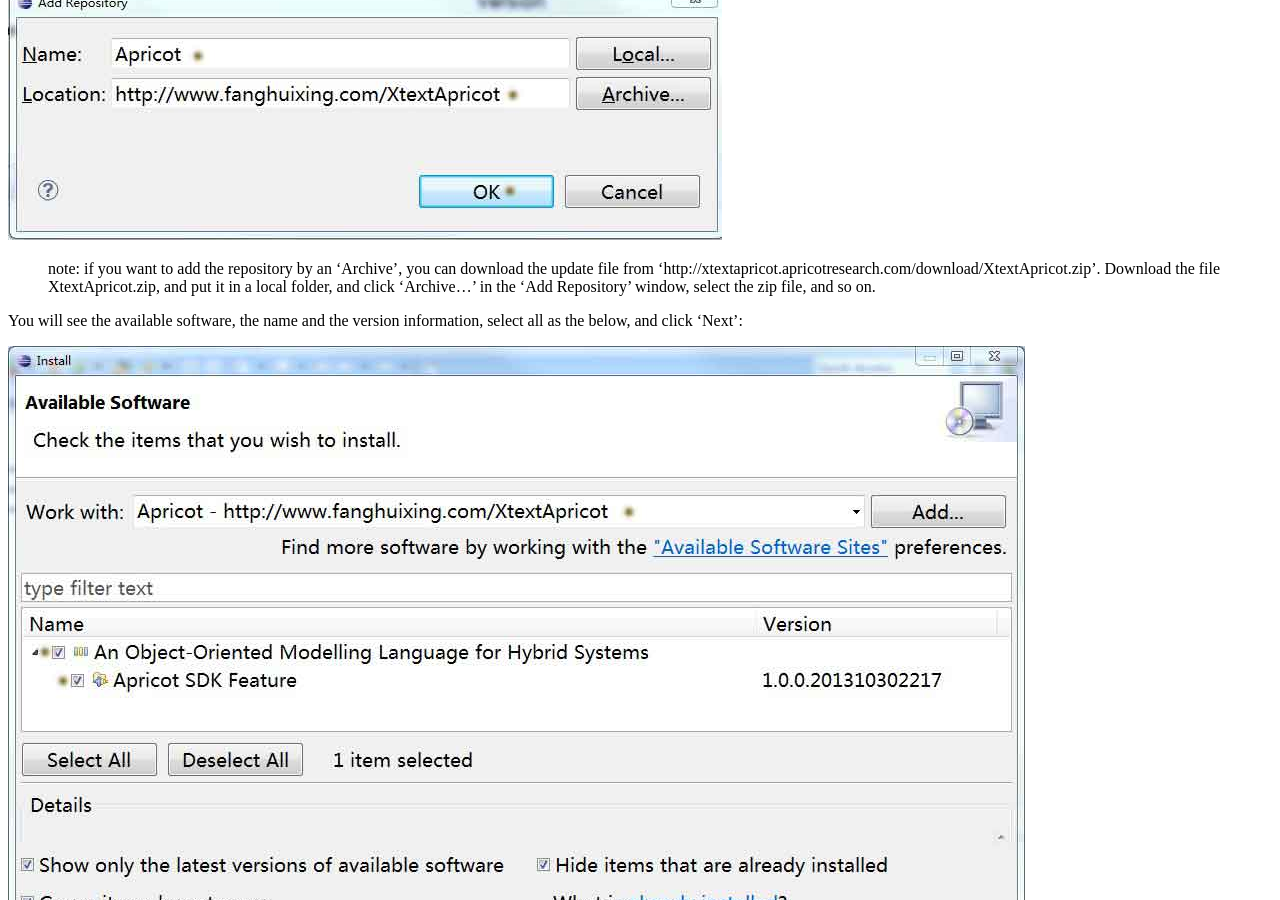
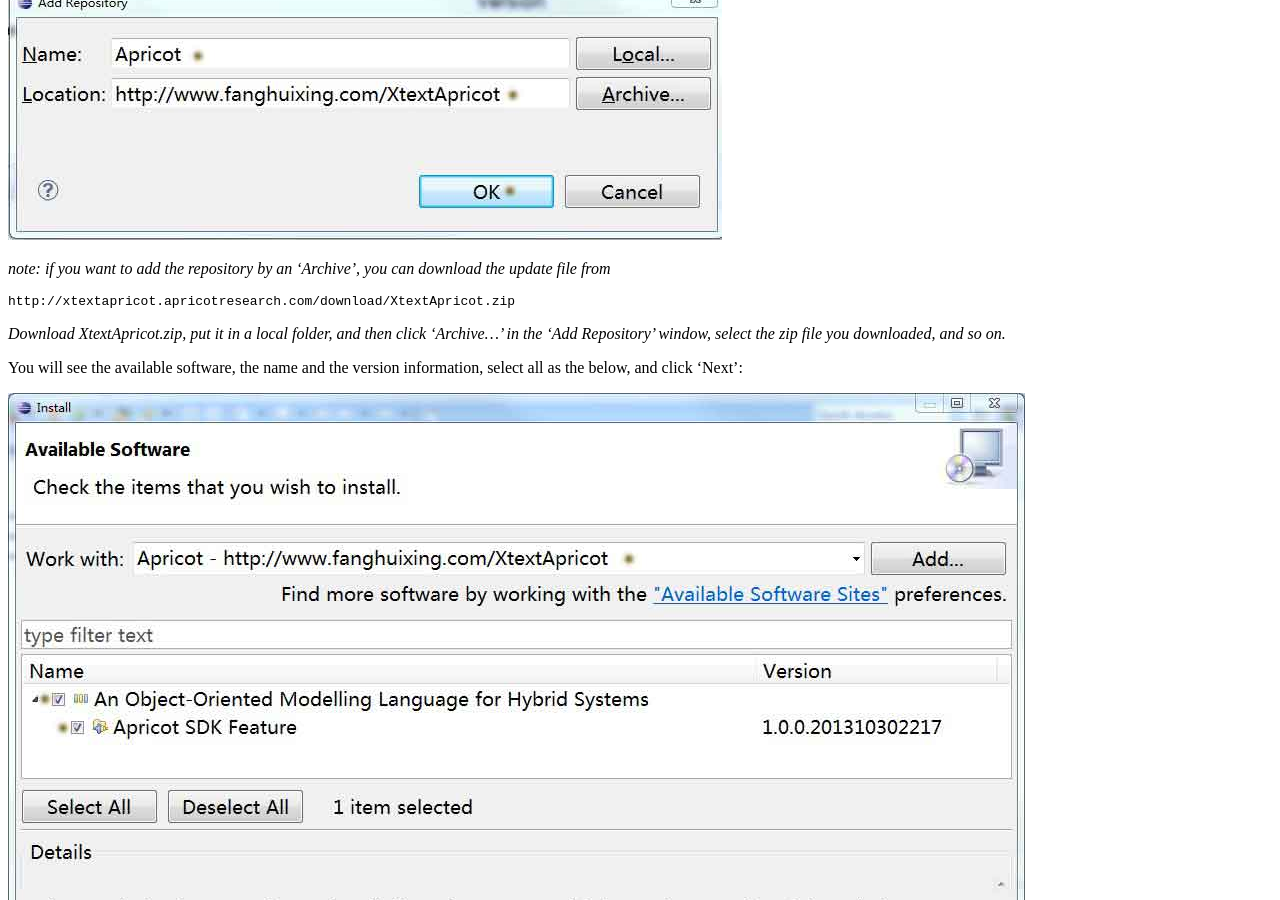
Before and after one commit to fanghuixing/apricot, a Jekyll site: the page built from index.md, in a window 1280 px wide and 900 px high, scrolled down 1869 px. Built offline with Jekyll 4.4.1, drawn with Linux system fonts in a browser that asks for light colours.

Commit message:
add zip link

```diff
--- a/index.md
+++ b/index.md
@@ -52,7 +52,11 @@ Type the name of the repository (we use 'Apricot' here), and the location 'http:
 
 ![Install New Software](assets/figs/AddRepository.jpg)
 
->note: if you want to add the repository by an 'Archive', you can download the update file from 'http://xtextapricot.apricotresearch.com/download/XtextApricot.zip'. Download the file XtextApricot.zip, and put it in a local folder, and click 'Archive...' in the 'Add Repository' window, select the zip file, and so on.
+*note: if you want to add the repository by an 'Archive', you can download the update file from*
+
+    http://xtextapricot.apricotresearch.com/download/XtextApricot.zip
+
+*Download XtextApricot.zip, put it in a local folder, and then click 'Archive...' in the 'Add Repository' window, select the zip file you downloaded, and so on.*
 
 
 You will see the available software, the name and the version information, select  all as the below, and click 'Next':
```
